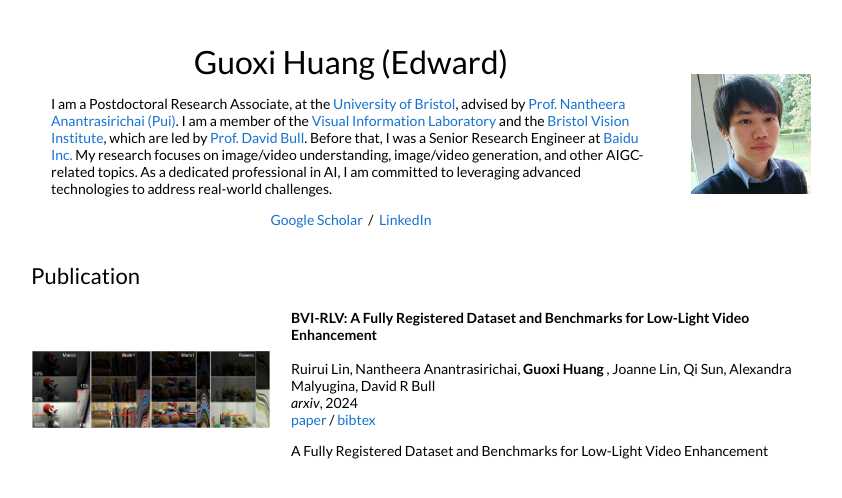
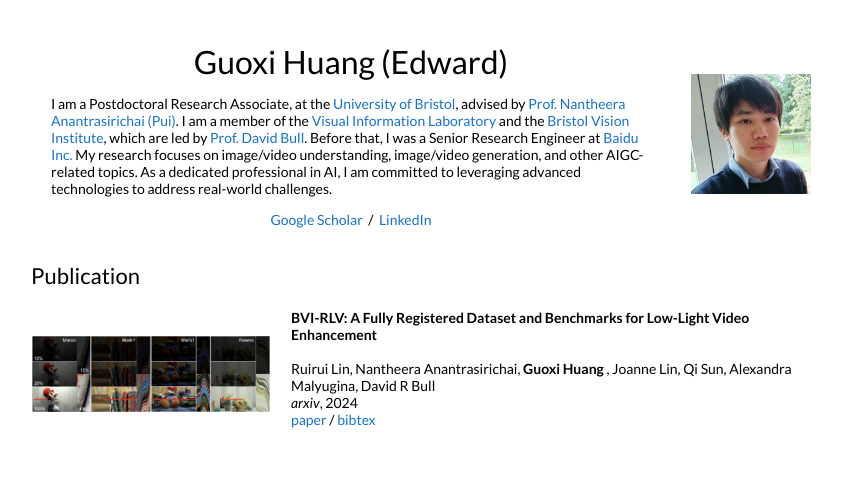
Before and after one commit to russellllaputa/russellllaputa.github.io, a Jekyll site: the page built from _posts/2024-07-03-arxiv.markdown, in a window 1280 px wide. Shown: the top 498 px of the page, without its empty margins (209-1051 px from the left). Built offline with Jekyll 4.4.1, drawn with Linux system fonts in a browser that asks for light colours.

Commit message:
Initial commit

```diff
--- a/_posts/2024-07-03-arxiv.markdown
+++ b/_posts/2024-07-03-arxiv.markdown
@@ -14,4 +14,3 @@ zhihu:
 bibtex: /bibtex/bvivideo.txt
 authors: Ruirui Lin, Nantheera Anantrasirichai, <strong>Guoxi Huang </strong>, Joanne Lin, Qi Sun, Alexandra Malyugina, David R Bull
 ---
-A Fully Registered Dataset and Benchmarks for Low-Light Video Enhancement
```
